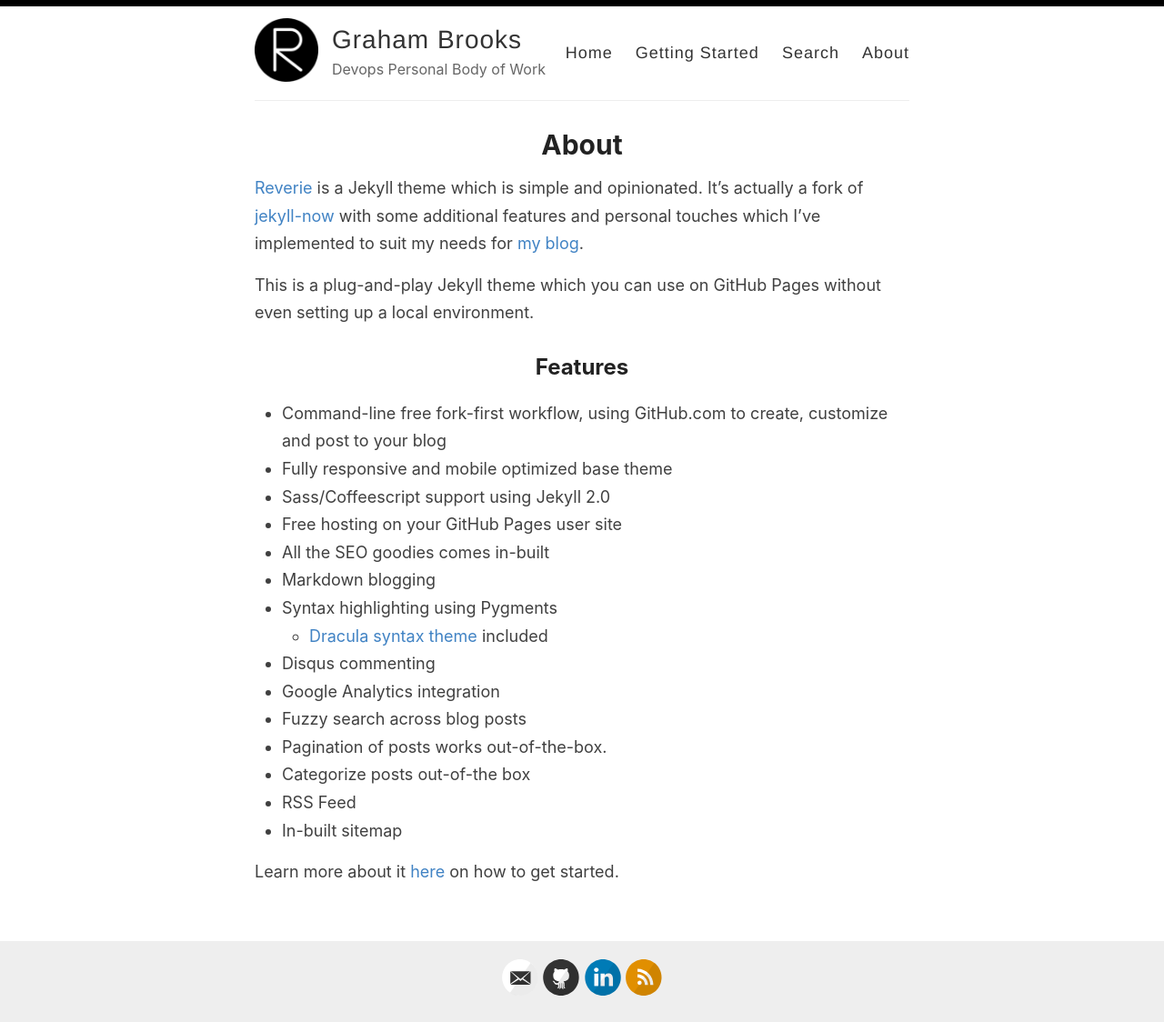
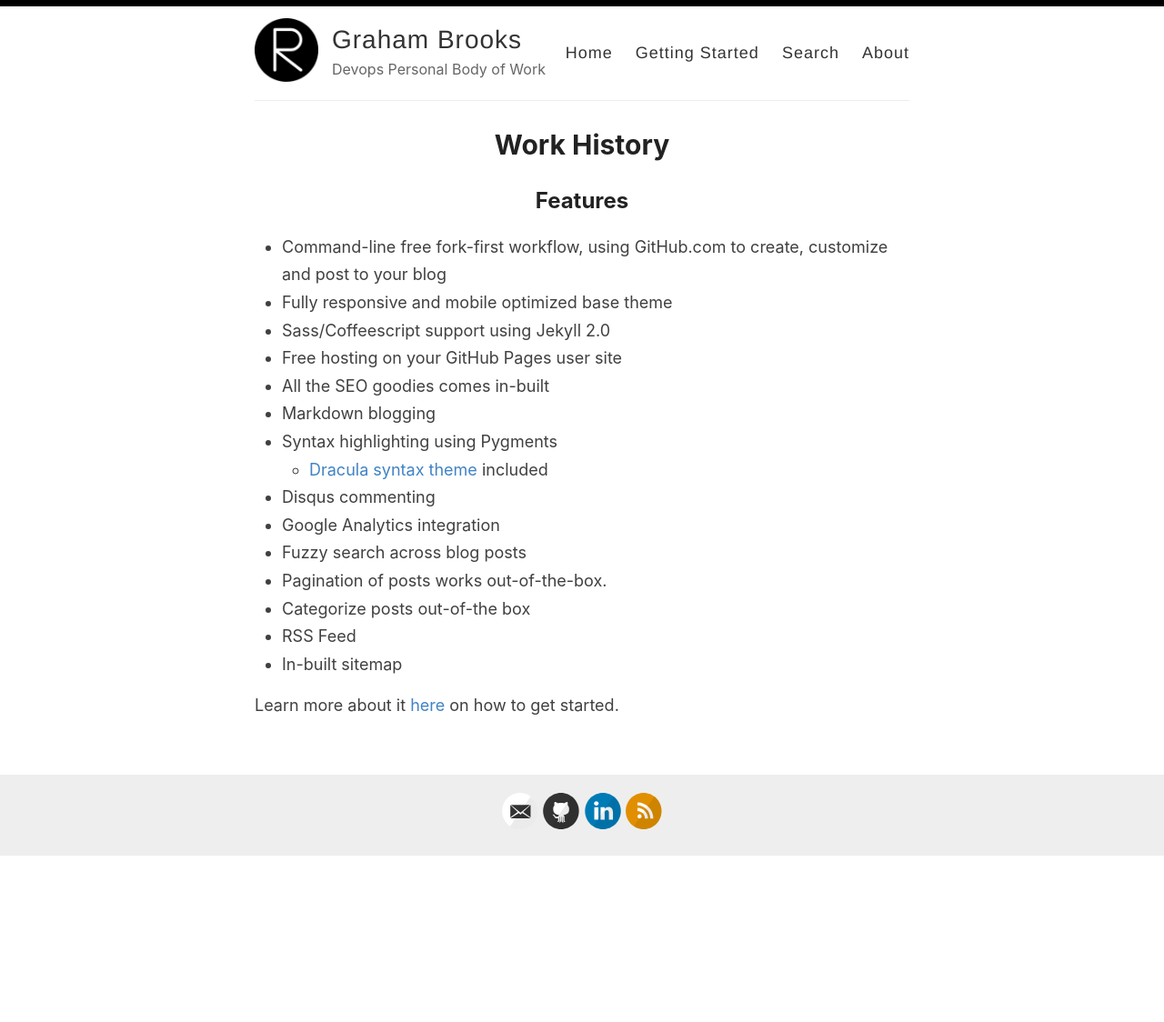
Before and after one commit to LittleSeneca/LittleSeneca.github.io, a Jekyll site: the page built from _pages/Work HIstory.md, in a window 1280 px wide. Shown: the whole page at 91% size. Built offline with Jekyll 4.4.1, drawn with Linux system fonts in a browser that asks for light colours; after the commit the page ends 941 px from its top, so only the background shows below that.

Commit message:
Added Work History page

```diff
--- a/_pages/about.md
+++ b/_pages/Work HIstory.md
@@ -1,12 +1,8 @@
 ---
 layout: page
-title: About
-permalink: /about/
+title: Work History
+permalink: /Work_History/
 ---
-
-[Reverie](https://github.com/amitmerchant1990/reverie) is a Jekyll theme which is simple and opinionated. It's actually a fork of [jekyll-now](https://github.com/barryclark/jekyll-now) with some additional features and personal touches which I've implemented to suit my needs for [my blog](https://www.amitmerchant.com).
-
-This is a plug-and-play Jekyll theme which you can use on GitHub Pages without even setting up a local environment.
 
 ## Features
 
```
